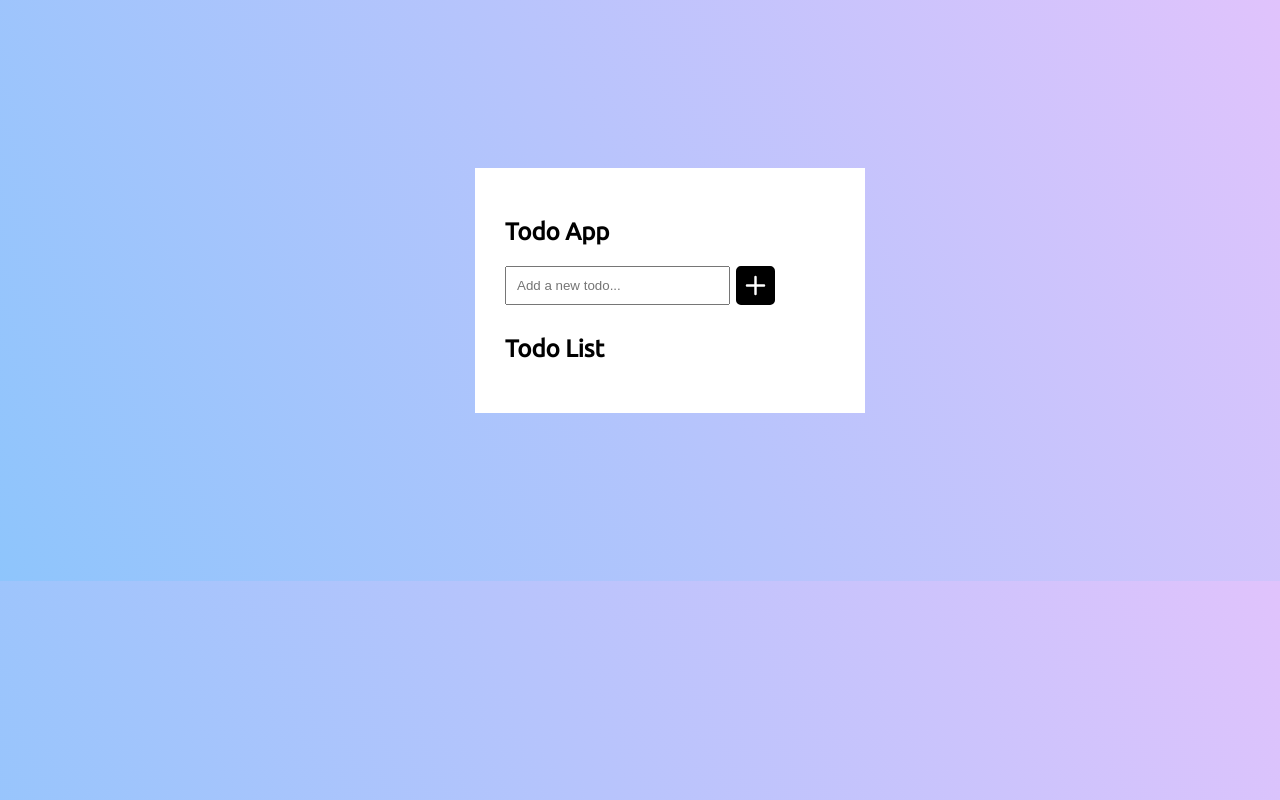
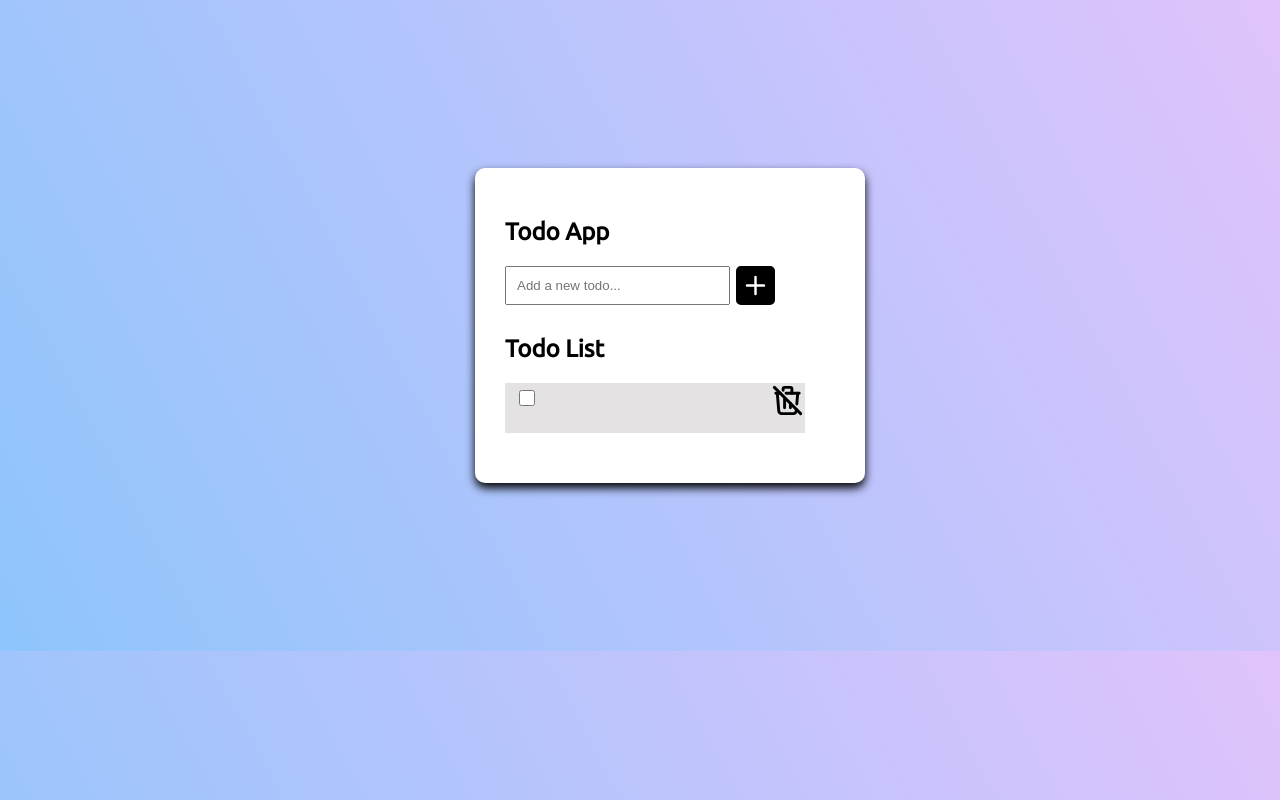
Before and after one commit to Kudoo39/todo-list-app, a React (Vite) app: page / in a window 1280 px wide. Both pictures are taken after a click on the icon 755 px from the left and 285 px from the top of the page. Built offline with nearby package versions, Linux system fonts and the light colour scheme.

Commit message:
updating id

```diff
--- a/src/App.css
+++ b/src/App.css
@@ -12,6 +12,8 @@ body {
   width: 100%;
   margin: 150px auto;
   padding: 30px;
+  border-radius: 10px;
+  box-shadow: 0px 5px 10px black;
 }
 
 .form {
@@ -42,21 +44,25 @@ h2 {
 }
 
 .list li {
-  display: flex;
-  margin-bottom: 10px;
-  flex-direction: column;
+  margin-bottom: 20px;
   width: 100%;
   height: 50px;
   background-color: #e4e2e2;
+  margin-left: -40px;
   padding-left: 10px;
-  margin-left: -40px;
-  padding-bottom: 20px;
   font-family: "Ubuntu", sans-serif;
+  font-size: 25px;
+  display: flex;
+}
+
+li > label > input {
+  width: 16px;
+  height: 16px;
 }
 
 .btn.remove {
-  font-size: 25px;
-  margin-left: 200px;
+  font-size: 35px;
+  margin-left: auto;
   cursor: pointer;
 }
 
--- a/src/App.jsx
+++ b/src/App.jsx
@@ -6,13 +6,18 @@ import { TbTrashOff } from "react-icons/tb";
 const App = () => {
   const [newItem, setNewItem] = useState("");
   const [todos, setTodos] = useState([]);
+  const [currentId, setCurrentId] = useState(1);
 
   const handleSubmit = (e) => {
     e.preventDefault();
 
     setTodos((currentTodos) => {
-      return [...currentTodos, { title: newItem, completed: false }];
+      return [
+        ...currentTodos,
+        { id: currentId, title: newItem, completed: false },
+      ];
     });
+    setCurrentId(currentId + 1);
   };
 
   console.log(todos);
@@ -35,13 +40,15 @@ const App = () => {
       <h2>Todo List</h2>
       <ul className="list">
         {todos.map((todo) => {
-          <li>
-            <label htmlFor="">
-              <input checked={todo.completed} type="checkbox" />
-              {todo.title}
+          return (
+            <li key="todo.id">
+              <label htmlFor="">
+                <input checked={todo.completed} type="checkbox" />
+                {todo.title}
+              </label>
               <TbTrashOff className="btn remove" />
-            </label>
-          </li>;
+            </li>
+          );
         })}
       </ul>
     </div>
```
